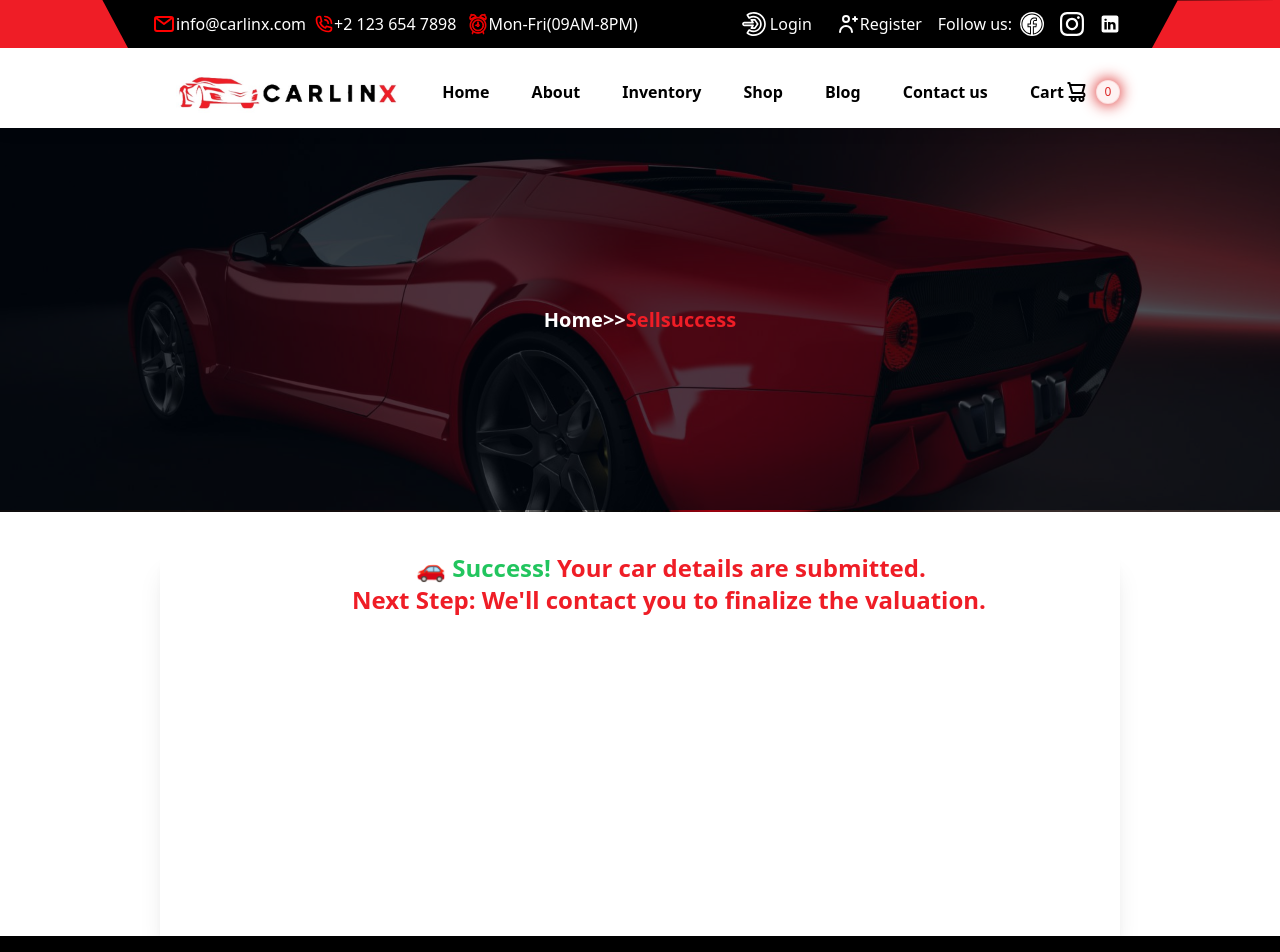
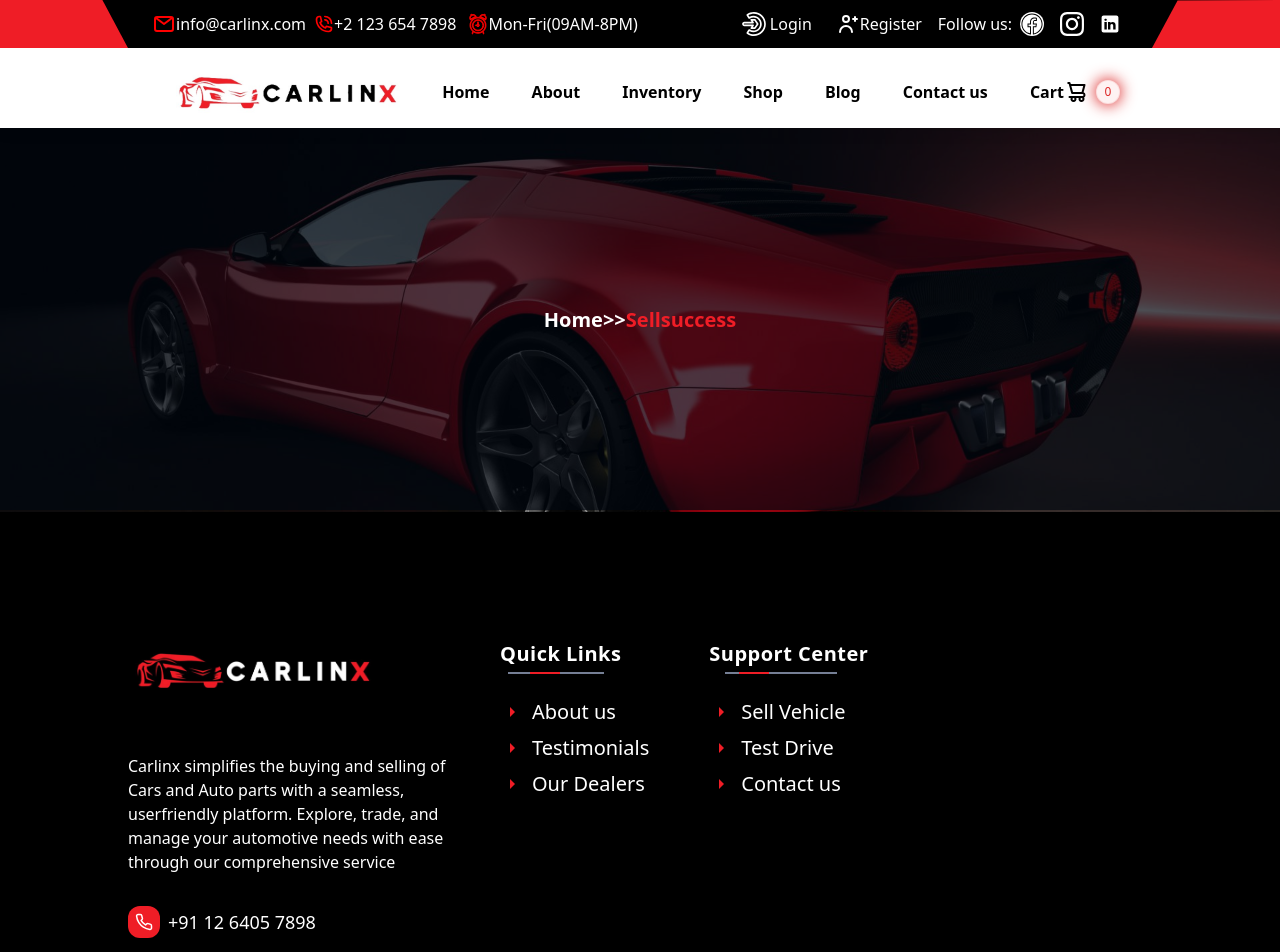
Before and after one commit to FahimSk-dotcom/Carlinx, a Next.js app: page /sellsuccess in a window 1280 px wide. Shown: the top 952 px of the page. Built offline with nearby package versions, Linux system fonts and the light colour scheme.

Commit message:
fixes sucess empty

```diff
--- a/src/pages/sellsuccess/index.js
+++ b/src/pages/sellsuccess/index.js
@@ -5,13 +5,13 @@
   return (
     <>
       <Breadcrumb/>
-      <div className='mt-10'>
+      {/* <div className='mt-10'>
       <div className=' m-auto h-96 bg-white shadow-xl w-9/12'>
-
+        Success
         <p className='text-2xl font-bold text-accent pl-[20%]'><span className='text-green-500 pl-16'>🚗 Success! </span>Your car details are submitted.
         <br />Next Step: We'll contact you to finalize the valuation.</p>
       </div>
-      </div>
+      </div> */}
     </>
   )
 }
```
